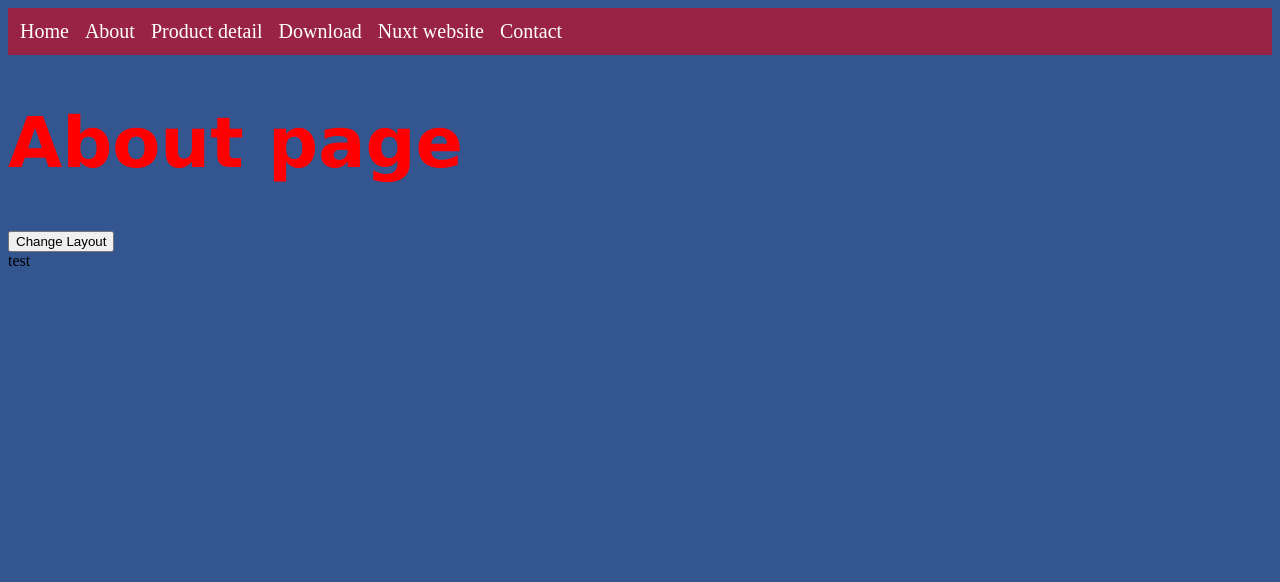
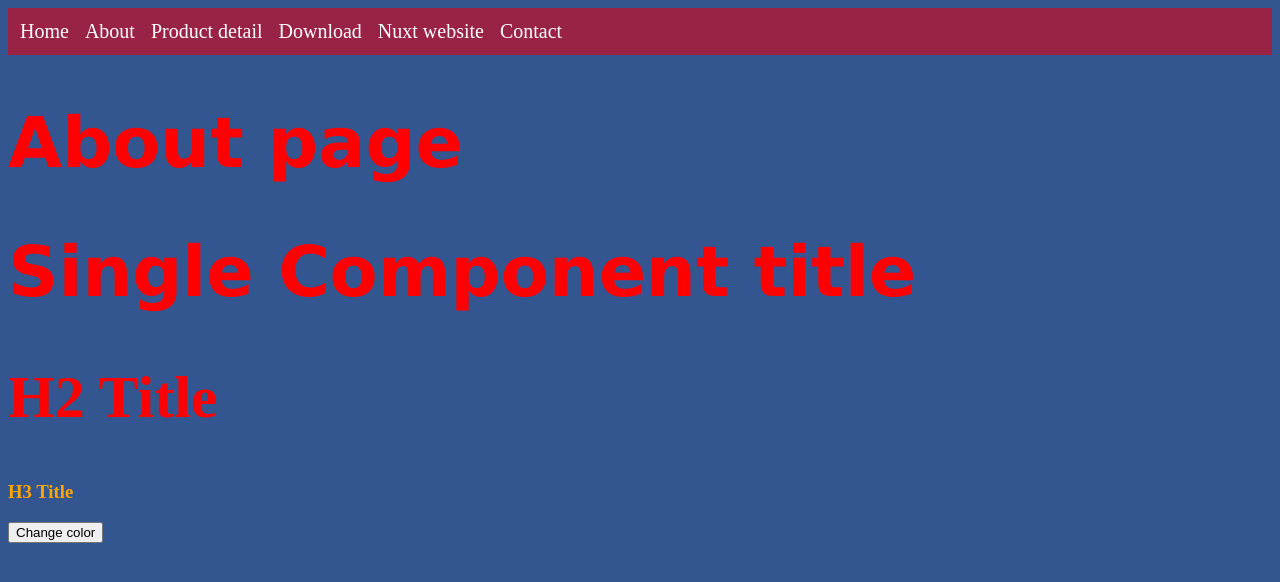
Before and after one commit to mojjjtaba/Nuxt3-Course, a Nuxt app: page /about in a window 1280 px wide. Shown: the top 582 px of the page. Built offline with nearby package versions, Linux system fonts and the light colour scheme.

Commit message:
SFC Styling

```diff
--- /dev/null
+++ b/components/Single.vue
@@ -0,0 +1,31 @@
+<template>
+   <h1
+     :class="{active: isActive, 'text-danger': hasError}"
+   >Single Component title</h1>
+   <h2 :style="{color: color, fontSize: size + 'px'}">
+    H2 Title
+   </h2>
+   <h3 :class="$style['text-orange']">
+    H3 Title
+   </h3>
+   <button @click="colorBlue = 'purple'">Change color</button>
+</template>
+
+<script setup>
+const isActive = ref(false)
+const hasError = ref(true)
+const color = ref('red')
+const size = ref(60)
+
+const colorBlue = ref('blue')
+</script>
+
+<style module>
+.text-blue {
+    color: v-bind(colorBlue);
+}
+
+.text-orange {
+    color: orange;
+}
+</style>
--- a/layouts/default.vue
+++ b/layouts/default.vue
@@ -3,7 +3,7 @@
         <Header />
         <slot />
         <!-- <pre>{{$attrs.price}}</pre> -->
-         {{ attrs.title }}
+         <!-- {{ attrs.title }} -->
     </div>
 </template>
 
--- a/pages/about.vue
+++ b/pages/about.vue
@@ -1,7 +1,8 @@
 <template>
     <div>
         <h1>About page</h1>
-        <button @click="changeLayout">Change Layout</button>
+        <!-- <button @click="changeLayout">Change Layout</button> -->
+        <Single />
     </div>
 </template>
 
```
